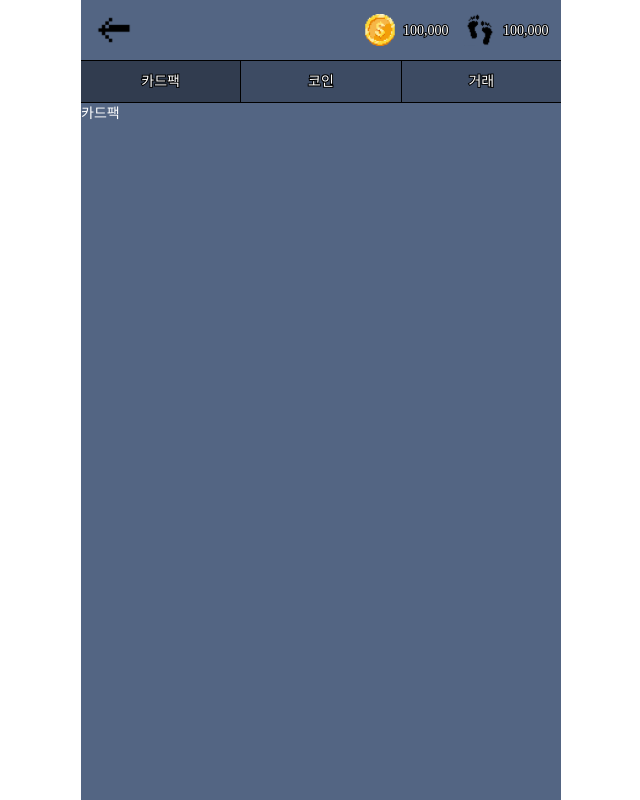
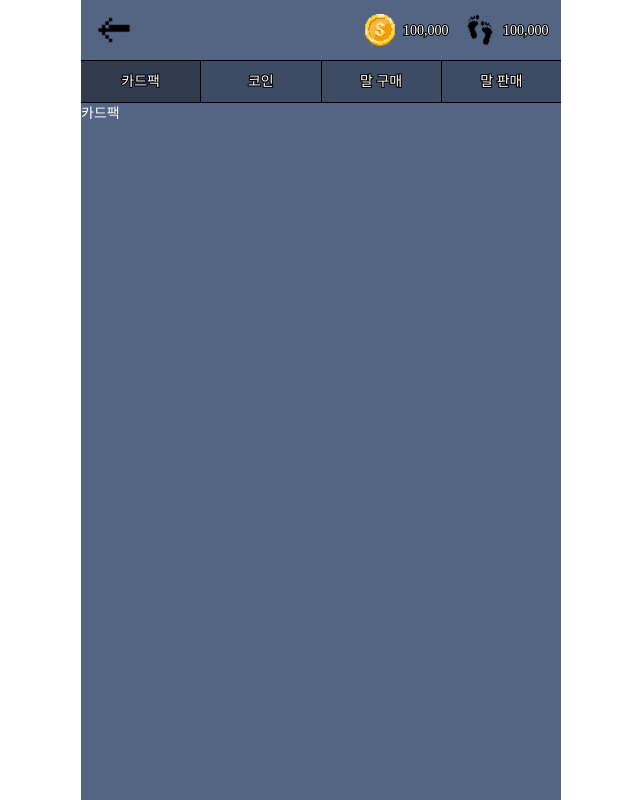
Before and after one commit to Grande-Horse/grande-horse, a React (Vite) app in the folder frontend/web/: page /market in a window 1280 px wide. Shown: the whole page, without its empty margins (319-959 px from the left). Built offline with nearby package versions, Linux system fonts and the light colour scheme; no server answers; a web font is replaced by a local one.

Commit message:
refactor: 말 판매 & 구매 Tab 분리

```diff
--- a/frontend/web/src/App.tsx
+++ b/frontend/web/src/App.tsx
@@ -5,7 +5,6 @@ import HomePage from '@/pages';
 import StallPage from '@/pages/stall';
 import ModalProvider from '@/components/ui/modal/ModalProvider.tsx';
 import MarketPage from '@/pages/market/index.tsx';
-import SellPage from '@/pages/market/sell';
 
 function App() {
   return (
@@ -16,7 +15,6 @@ function App() {
             <Route path='/' element={<HomePage />} />
             <Route path='/stall' element={<StallPage />} />
             <Route path='/market' element={<MarketPage />} />
-            <Route path='/market/sell' element={<SellPage />} />
           </Routes>
         </ModalProvider>
       </GlobalLayout>
--- a/frontend/web/src/constants/tabList.ts
+++ b/frontend/web/src/constants/tabList.ts
@@ -9,7 +9,8 @@ export const stableTabList: TabType<StableTabNameType>[] = [
 export const marketTabList: TabType<MarketTabNameType>[] = [
   { tabId: 0, tabName: '카드팩' },
   { tabId: 1, tabName: '코인' },
-  { tabId: 2, tabName: '거래' },
+  { tabId: 2, tabName: '말 구매' },
+  { tabId: 3, tabName: '말 판매' },
 ];
 
 export const sellTabList: TabType<sellTabNameType>[] = [
--- a/frontend/web/src/pages/market/index.tsx
+++ b/frontend/web/src/pages/market/index.tsx
@@ -1,11 +1,15 @@
 import Tabs from '@/components/ui/Tabs';
 import { marketTabList } from '@/constants/tabList';
-import TradingPanel from '@/pages/market/panels/TradingPanel';
+import PurchasePanel from '@/pages/market/panels/PurchasePanel';
+import SellPanel from '@/pages/market/panels/SellPanel';
 
 const MarketPage: React.FC = () => {
   return (
     <div className='h-body overflow-y-auto'>
-      <Tabs tabList={marketTabList} tabPanels={[<div>카드팩</div>, <div>코인</div>, <TradingPanel />]} />
+      <Tabs
+        tabList={marketTabList}
+        tabPanels={[<div>카드팩</div>, <div>코인</div>, <PurchasePanel />, <SellPanel />]}
+      />
     </div>
   );
 };
--- a/frontend/web/src/pages/market/panels/TradingPanel.tsx
+++ b/frontend/web/src/pages/market/panels/PurchasePanel.tsx
@@ -13,7 +13,7 @@ import { Button } from '@/components/ui/Button';
 import useInternalRouter from '@/hooks/useInternalRouter';
 import { getPriceHistory } from '@/services/trading';
 
-const TradingPanel: React.FC = () => {
+const PurchasePanel: React.FC = () => {
   const [keyword, setKeyword] = useState<string>('');
   const [rank, setRank] = useState<string>('');
 
@@ -63,7 +63,7 @@ const TradingPanel: React.FC = () => {
         ) : (
           <>
             <HorseDealIcon />
-            <Button onClick={() => push('/market/sell')}>말 판매</Button>
+            <p>말의 변동 시세를 확인해 보세요!</p>
           </>
         )}
       </section>
@@ -83,4 +83,4 @@ const TradingPanel: React.FC = () => {
   );
 };
 
-export default TradingPanel;
+export default PurchasePanel;
--- a/frontend/web/src/pages/market/sell/index.tsx
+++ b/frontend/web/src/pages/market/panels/SellPanel.tsx
@@ -1,18 +1,14 @@
 import HorseProfileCard from '@/components/cards/HorseProfileCard';
 import { Button } from '@/components/ui/Button';
-import Tabs from '@/components/ui/Tabs';
-import { sellTabList } from '@/constants/tabList';
 import { horseListMockData, horseMockData } from '@/mocks/datas/horse';
-import TradingItem from '@/pages/market/items/TradingItem';
 import { HorseType } from '@/types/horse';
 import { useState } from 'react';
 import CoinIcon from '@/assets/icons/coinIcon.svg?react';
-import PriceBarChart from '@/components/charts/PriceBarChart';
 import { PriceHistoryType } from '@/types/trading';
 import { priceHistoryMockData } from '@/mocks/datas/trading';
 import { cancelHorseSelling, sellHorse } from '@/services/trading';
 
-const SellPage: React.FC = () => {
+const SellPanel: React.FC = () => {
   const [horse, setHorse] = useState<HorseType>(horseMockData);
   const [horseTradingHistory, setHorseTradingHistory] = useState<HorseType[]>(horseListMockData);
   const [priceHistory, setPriceHistory] = useState<PriceHistoryType[]>(priceHistoryMockData);
@@ -41,7 +37,7 @@ const SellPage: React.FC = () => {
   };
 
   return (
-    <div className='h-body flex flex-col'>
+    <div className='flex h-full flex-col'>
       <section className='flex gap-4 py-5'>
         <div>
           <HorseProfileCard name={horse.name} rank={horse.rank} coatColor={horse.coatColor} />
@@ -63,23 +59,11 @@ const SellPage: React.FC = () => {
           </div>
         </div>
       </section>
-
-      <Tabs
-        tabList={sellTabList}
-        tabPanels={[
-          <PriceBarChart priceHistory={priceHistory} />,
-          <div className='divide-y-1 divide-black'>
-            {horseTradingHistory.map((horse) => (
-              <TradingItem key={horse.id} horse={horse} price={300} />
-            ))}
-          </div>,
-        ]}
-      />
     </div>
   );
 };
 
-export default SellPage;
+export default SellPanel;
 
 interface PriceProps {
   label: string;
--- a/frontend/web/src/types/tabList.ts
+++ b/frontend/web/src/types/tabList.ts
@@ -5,6 +5,6 @@ export interface TabType<T> {
 
 export type StableTabNameType = '관리' | '능력치' | '합성';
 
-export type MarketTabNameType = '카드팩' | '코인' | '거래';
+export type MarketTabNameType = '카드팩' | '코인' | '말 구매' | '말 판매';
 
 export type sellTabNameType = '변동 시세' | '거래 내역';
```
